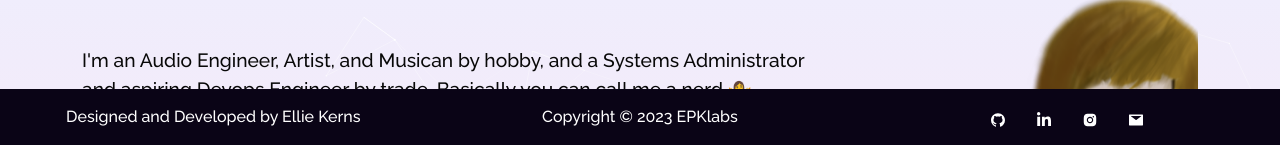
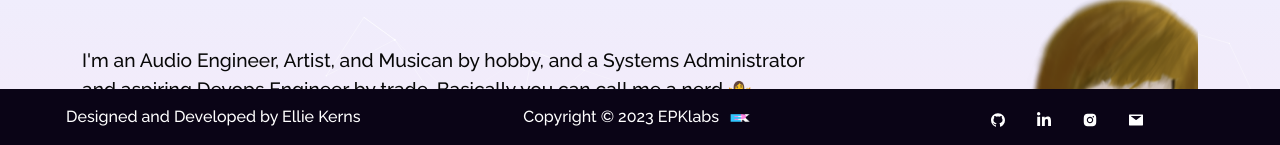
Before and after one commit to biohackerellie/portfolio-site, a React (Create React App) app: page / in a window 1280 px wide. Shown: the part 653-798 px from the top of the page. Built offline with nearby package versions, Linux system fonts and the light colour scheme.

Commit message:
added logo

```diff
--- a/src/components/Footer.js
+++ b/src/components/Footer.js
@@ -2,11 +2,10 @@ import React from "react";
 import { Container, Row, Col } from "react-bootstrap";
 import {
   AiFillGithub,
-  AiOutlineTwitter,
   AiFillInstagram,
   AiFillMail,
 } from "react-icons/ai";
-import { CgPinBottom } from "react-icons/cg";
+import Logo from "../Assets/translogo.png";
 import { FaLinkedinIn } from "react-icons/fa";
 
 function Footer() {
@@ -22,7 +21,8 @@ function Footer() {
           <h3>Designed and Developed by Ellie Kerns</h3>
         </Col>
         <Col md="4" className="footer-copywright">
-          <h3>Copyright © {year} EPKlabs</h3>
+          <h3>Copyright © {year} EPKlabs <img src={Logo} className="logo" alt="logo" /> </h3>
+
         </Col>
         <Col md="4" className="footer-body">
           <ul className="footer-icons">
--- a/src/components/Navbar.js
+++ b/src/components/Navbar.js
@@ -13,8 +13,10 @@ import {
   AiOutlineUser,
   AiOutlineCustomerService,
 } from "react-icons/ai";
+import { CgFileDocument } from "react-icons/cg";
 
-import { CgFileDocument } from "react-icons/cg";
+
+
 
 function NavBar() {
   const [expand, updateExpanded] = useState(false);
--- a/src/style.css
+++ b/src/style.css
@@ -156,7 +156,7 @@ button:focus {
 
 .logo {
   height: 1.4em !important;
-  width: 2.5em !important;
+  width: 2.1em !important;
 }
 
 .navbar-nav .nav-link {
```
Also changed, not shown: src/Assets/translogo.png (added).
